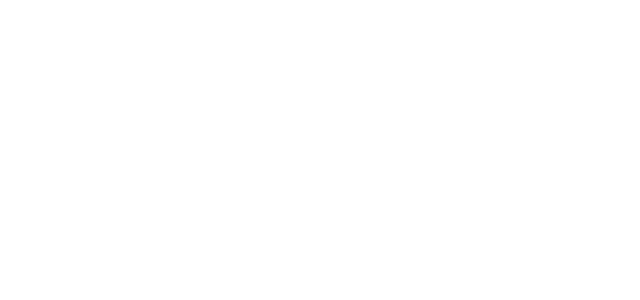
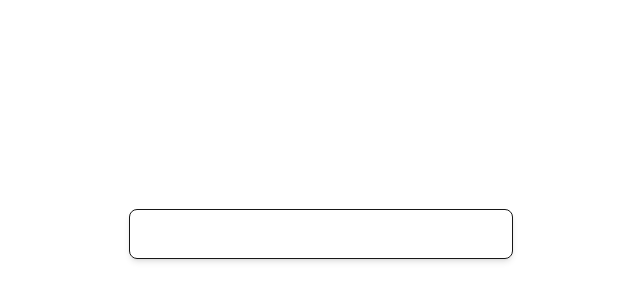
Before and after one commit to LJIEUN/evenly-front, a Next.js app: page /auth/signup in a window 1280 px wide. Shown: the part 166-466 px from the top of the page, without its empty margins (319-959 px from the left). Built offline with nearby package versions, Linux system fonts and the light colour scheme.

Commit message:
회원 가입 페이지 기본 틀 생성

```diff
--- a/src/app/auth/signup/SignupForm.tsx
+++ b/src/app/auth/signup/SignupForm.tsx
@@ -1 +1,12 @@
-export default function SignupForm() {}
+"use client";
+import { useState } from "react";
+
+export default function SignupForm() {
+
+    return (
+        <form className="p-6 border rounded-lg shadow-md w-96">
+
+        </form>
+
+    );
+}
--- a/src/app/auth/signup/page.tsx
+++ b/src/app/auth/signup/page.tsx
@@ -2,5 +2,9 @@ import SignupForm from "./SignupForm";
 
 export default function SignupPage() {
 
-
-    }
+    return (
+        <div className="flex justify-center items-center h-screen">
+            <SignupForm />
+        </div>
+    );
+}
```
